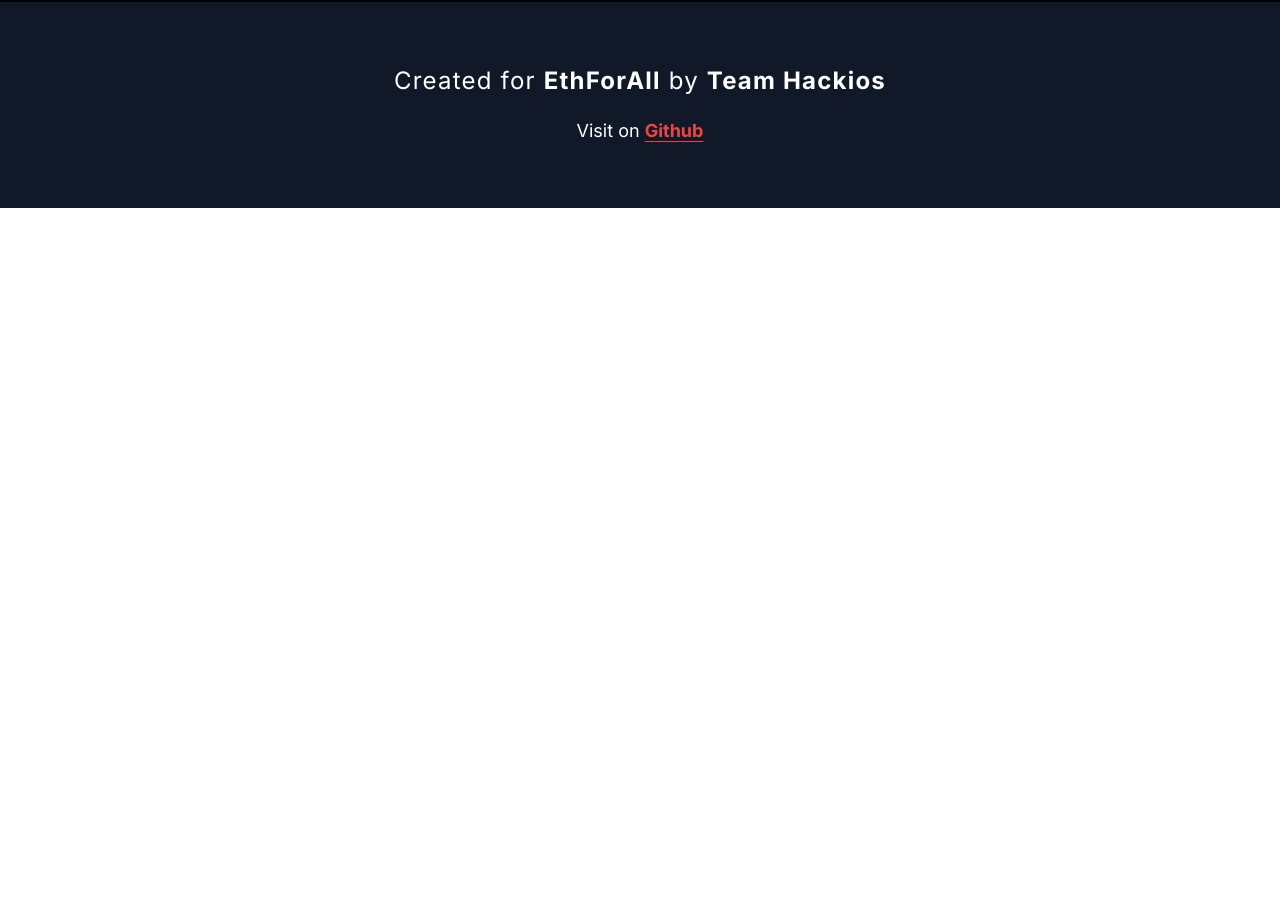
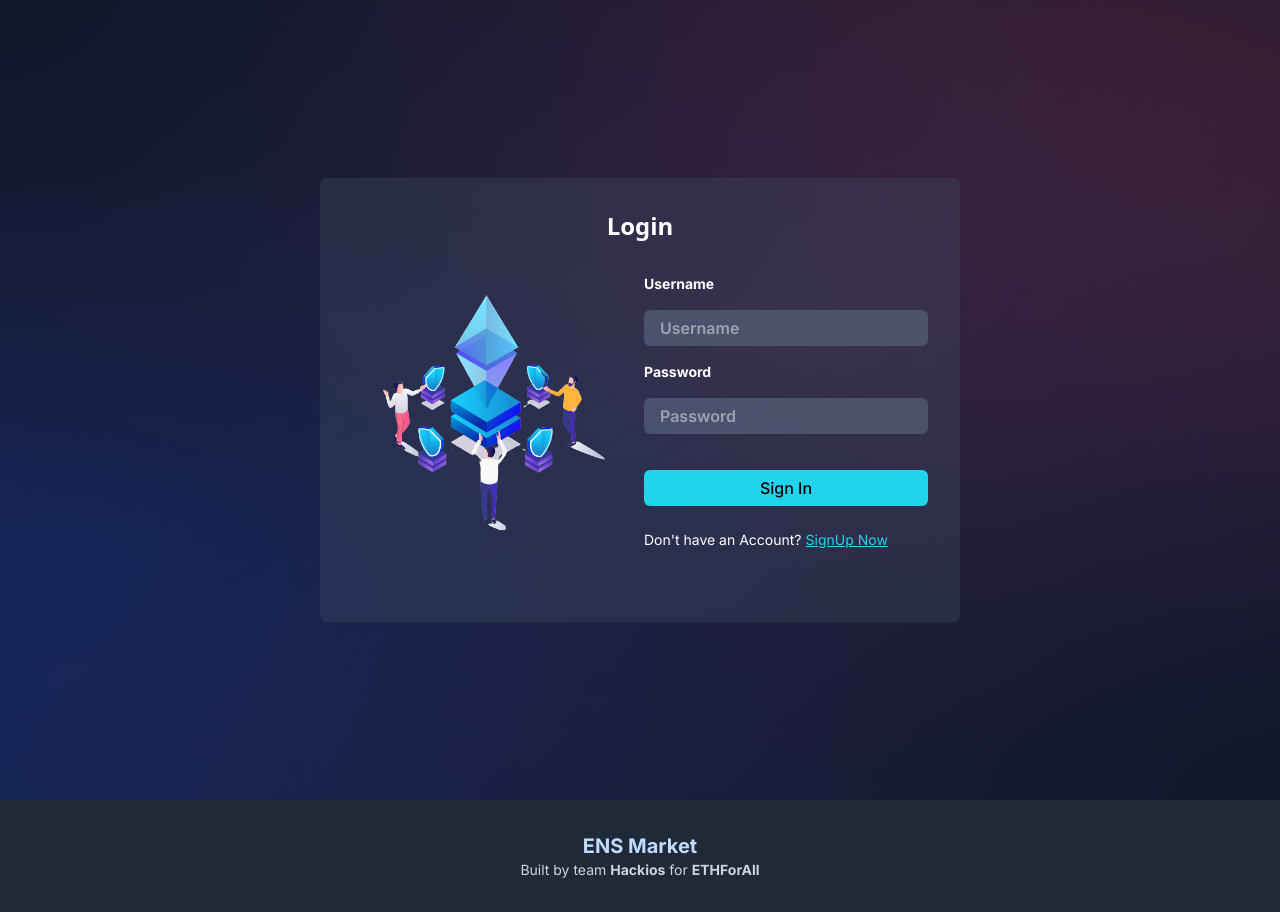
Before and after one commit to Durvesh7k/ens-marketplace, a React (Create React App) app: page /login in a window 1280 px wide. Before the commit the page ends 800 px from the top, so only its background shows below. Built offline with nearby package versions, Linux system fonts and the light colour scheme; a web font is replaced by a local one.

Commit message:
Added Login

```diff
--- a/src/frontend/components/App.css
+++ b/src/frontend/components/App.css
@@ -19,3 +19,10 @@
 .brand-logo{
   /* font-family: 'Andika', sans-serif; */
 }
+
+.bg-login{
+
+  background-color: rgb(15, 23, 42);
+  background-image: radial-gradient(at 0% 0%, rgb(15, 23, 42) 0, transparent 98%), radial-gradient(at 100% 100%, rgb(15, 23, 42) 0, transparent 100%), radial-gradient(at 8% 68%, rgb(30, 64, 175) 0, transparent 93%), radial-gradient(at 61% 44%, rgb(244, 63, 94) 0, transparent 100%);
+
+}
--- a/src/frontend/components/App.js
+++ b/src/frontend/components/App.js
@@ -6,6 +6,7 @@
 import ListEnsPage from './ListEnsPage';
 import { About } from './About';
 import { Footer } from './Footer';
+import LoginPage from './LoginPage';
 
 
 function App() {
@@ -15,6 +16,7 @@
       <Routes>
         <Route path='/' element={<Home />} />
         <Route path='/buyens' element={<BuyensPage/>} />
+        <Route path='/login' element={<LoginPage/>} />
         <Route path='/listens' element={<ListEnsPage/>} />
         <Route path='/about' element={<About />} />
       </Routes>
--- a/src/frontend/components/Footer.js
+++ b/src/frontend/components/Footer.js
@@ -2,12 +2,12 @@
 
 export const Footer = () => {
     return (
-        <div className=' flex flex-col justify-center items-center h-52 bg-gray-900 border-t-2 border-black  shadow-t- '>
-            <div className='text-white text-lg lg:text-2xl tracking-wider flex justify-center items-center mx-10 text-center'>
-               <div> Created for <b>EthForAll</b> by <b>Team Hackios</b></div></div>
-            <div className=' mt-5 text-white text-lg mg:text-xl'>
-                <span> Visit on </span>
-                <a href="" className=' font-bold text-red-500 underline underline-offset-4 '>Github</a>
+        <div className="bg-gray-800 ">
+            <div className="container mx-auto p-8 flex flex-col items-center justify-center">
+                <h2 className="text-xl text-blue-200 text-center font-bold">
+                    ENS Market
+                </h2>
+                <p className="text-sm text-slate-300">Built by team <b>Hackios</b> for <b>ETHForAll</b></p>
             </div>
         </div>
     )
--- a/src/frontend/components/LoginPage.js
+++ b/src/frontend/components/LoginPage.js
@@ -1,11 +1,47 @@
 import React from 'react'
-
+import { Link } from 'react-router-dom'
+import login_img from "./Public/login-img.png"
 const LoginPage = () => {
   return (
-    <>
+    <div className="bg-login h-screen w-100 flex items-center justify-center">
+      <div className="w-3/6 rounded-md shadow-sm shadow-slate-800 bg-slate-600/30 p-8">
+        <h4 className="text-2xl text-center font-sans font-semibold text-white">Login</h4>
+          <div className="grid grid-cols-2 gap-2 items-center">
 
-
-    </>
+          <div className="py-12 ">
+            <img src={login_img} alt="Login" />
+          </div>
+          <div className="form">
+            <form action="/">
+              <div className="mb-4">
+                <label className="block text-white text-sm font-bold mb-2" for="username">
+                  Username
+                </label>
+                <input className="w-full py-1.5 px-4 mt-2 bg-slate-500/50 rounded-md outline-none font-semibold text-white focus:border-slate-800 focus:outline-cyan-400" id="username" type="text" placeholder="Username" />
+              </div>
+              <div className="mb-4">
+                <label className="block text-white text-sm font-bold mb-2" for="username">
+                  Password
+                </label>
+                <input className="w-full py-1.5 px-4 mt-2 bg-slate-500/50 rounded-md outline-none font-semibold text-white focus:border-slate-800 focus:outline-cyan-400" id="username" type="password" placeholder="Password" />
+              </div>
+              <button className="py-1.5 px-4 mt-5 w-full  bg-cyan-400 text-black rounded-md font-medium ml-auto items-end hover:bg-cyan-600">
+            Sign In
+          </button>
+            </form>
+            <p className="mt-6 text-sm  mb-2 text-white">
+          Don't have an Account?
+          <Link
+            to="/"
+            className="text-cyan-400 ml-1 underline"
+          >
+            SignUp Now
+          </Link>
+        </p>
+          </div>
+          </div>
+       </div>
+    </div>
   )
 }
 
--- a/src/frontend/components/Navbar.js
+++ b/src/frontend/components/Navbar.js
@@ -59,9 +59,8 @@
                                 >
 
                                     <Link
-                                        href="/listens"
+                                        to="/listens"
                                         activeClass="listens"
-                                        to="about"
                                         smooth={true}
                                         offset={50}
                                         duration={500}
@@ -70,9 +69,9 @@
                                         List ENS
                                     </Link>
                                     <Link
-                                        href="/buyens"
+                                        to="/buyens"
                                         activeClass="buyens"
-                                        to="skills"
+
                                         smooth={true}
                                         offset={50}
                                         duration={500}
@@ -82,9 +81,8 @@
                                     </Link>
 
                                     <Link
-                                        href="/about"
+                                        to="/about"
                                         activeClass="about"
-                                        to="works"
                                         smooth={true}
                                         offset={50}
                                         duration={500}
```
Also changed, not shown: src/frontend/components/Public/login-img.png (added), src/frontend/components/Public/login_eth.jpg (added).
